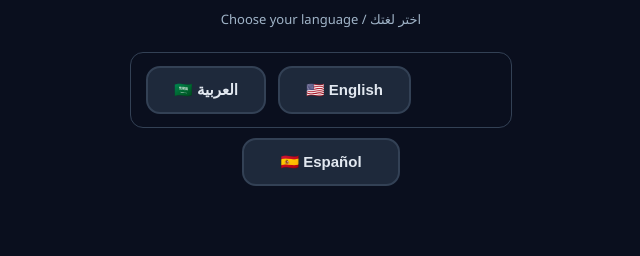
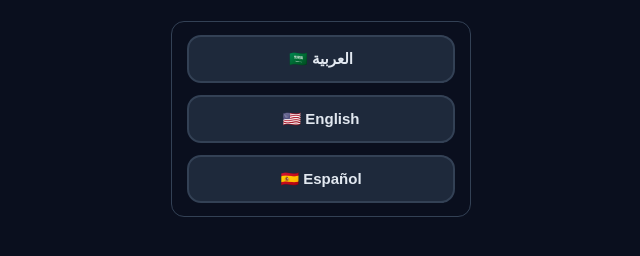
Before and after one commit to Almamar4ev/smartappsflow, a website: page index.html in a window 1280 px wide. Shown: the part 392-648 px from the top of the page, without its empty margins (319-959 px from the left). Drawn offline with Linux system fonts and the light colour scheme.

Commit message:
Add files via upload

```diff
--- a/index.html
+++ b/index.html
@@ -308,12 +308,10 @@ input[type=range]{width:100%;accent-color:var(--acc);cursor:pointer;margin:6px 0
   <h1 class="splash-title">Smart Loan Calculator</h1>
   <p class="splash-sub">حاسبة القروض الذكية</p>
   <p class="splash-hint" style="margin-bottom:6px">Choose your language / اختر لغتك</p>
-  <div class="lang-row" style="z-index:1">
-    <button class="lang-btn" onclick="chooseLang('ar')">🇸🇦 العربية</button>
-    <button class="lang-btn" onclick="chooseLang('en')">🇺🇸 English</button>
-  </div>
-  <div style="z-index:1">
-    <button class="lang-btn" onclick="chooseLang('es')" style="padding:13px 36px">🇪🇸 Español</button>
+  <div class="lang-row" style="flex-direction:column;width:100%;max-width:300px;z-index:1">
+    <button class="lang-btn" style="width:100%" onclick="chooseLang('ar')">🇸🇦 العربية</button>
+    <button class="lang-btn" style="width:100%" onclick="chooseLang('en')">🇺🇸 English</button>
+    <button class="lang-btn" style="width:100%" onclick="chooseLang('es')">🇪🇸 Español</button>
   </div>
 </div>
 
```
